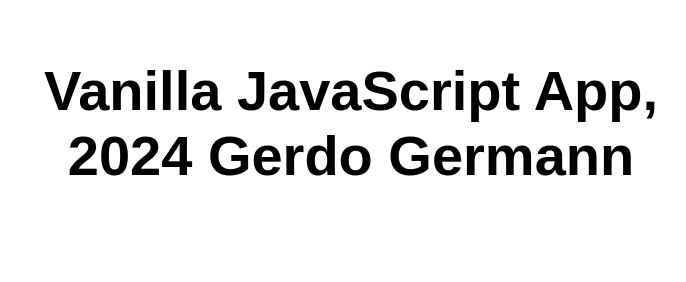
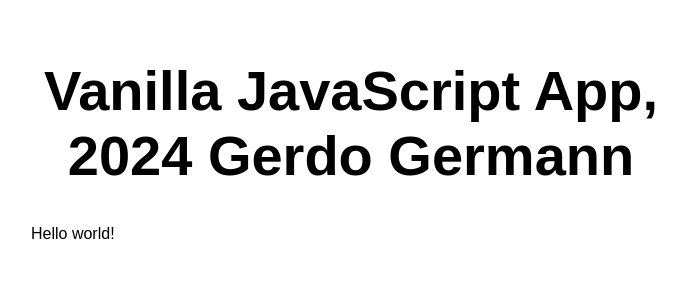
Before and after one commit to gerdogermann/GG-ut2024azapp, a website: page src/index.html in a window 1280 px wide. Shown: the whole page, without its empty margins (289-975 px from the left). Drawn offline with Linux system fonts and the light colour scheme.

Commit message:
Update index.html

```diff
--- a/src/index.html
+++ b/src/index.html
@@ -12,7 +12,7 @@
   <main>
     <h1>Vanilla JavaScript App, 2024 Gerdo Germann</h1>
     <p>
-
+      Hello world!
     </p>
   </main>
 </body>
```
